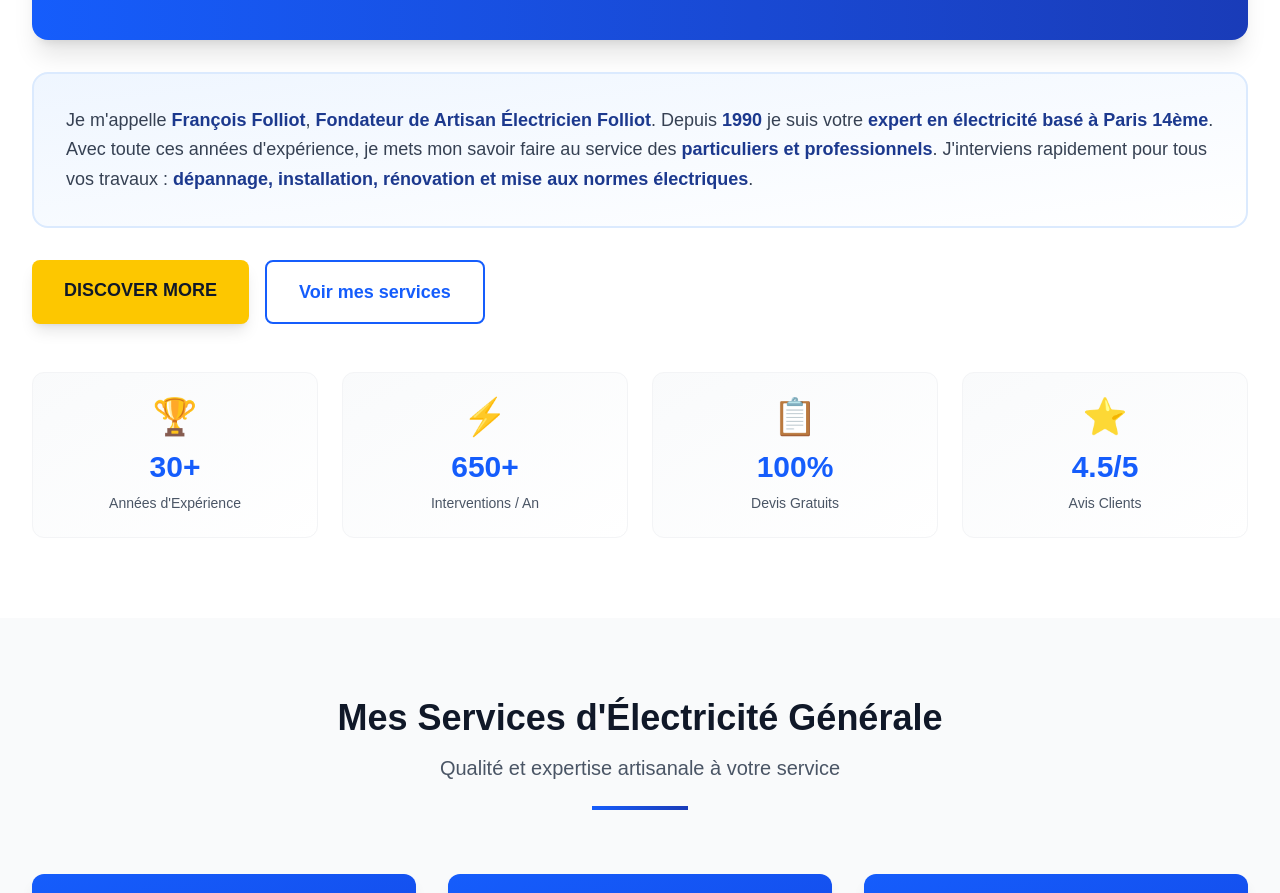
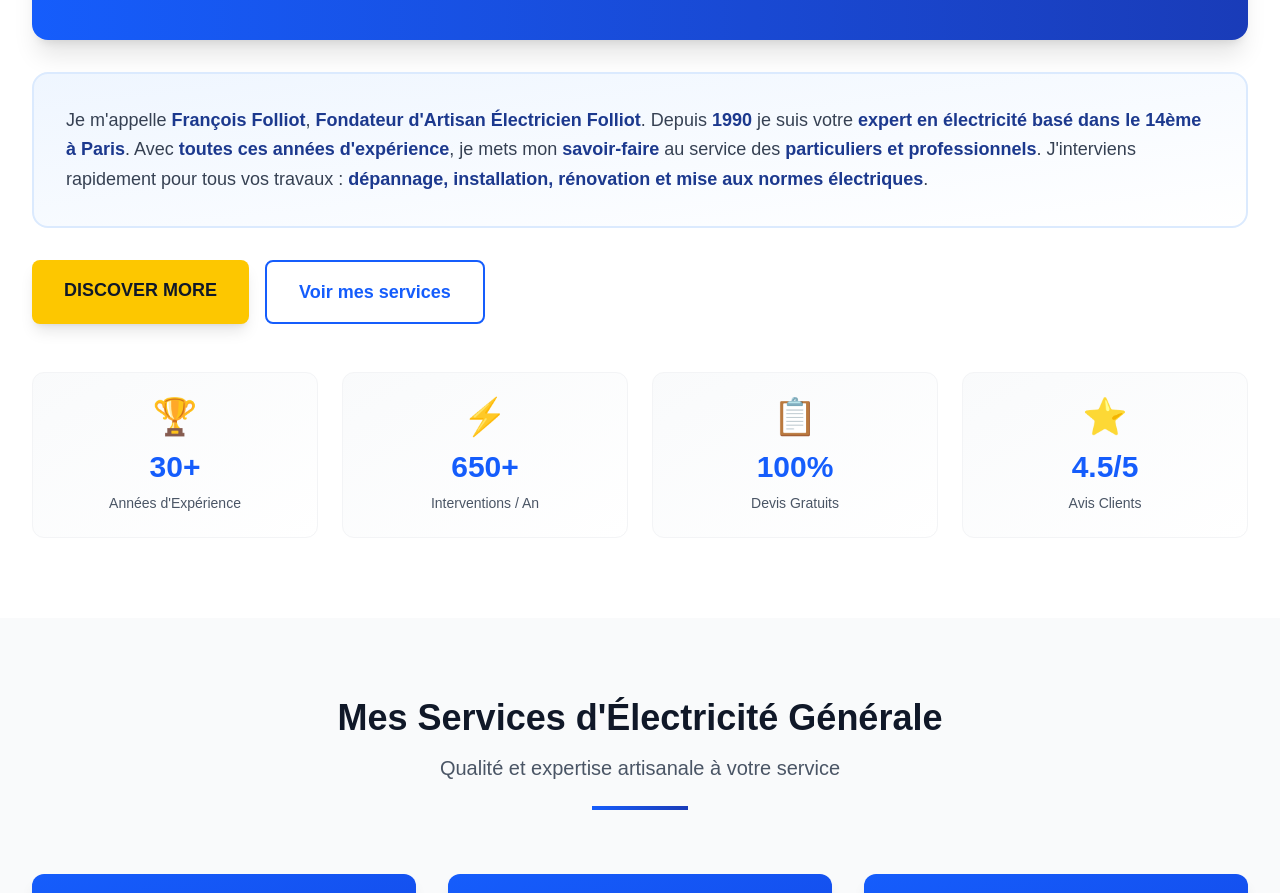
Before and after one commit to alvisebalistreri-web/artisan-folliot-preview, a Next.js app: page / in a window 1280 px wide. Shown: the part 1386-2279 px from the top of the page. Built offline with nearby package versions, Linux system fonts and the light colour scheme.

Commit message:
Fix: Corrections orthographe (toutes ces années, savoir-faire, d'Artisan)

```diff
--- a/app/page.tsx
+++ b/app/page.tsx
@@ -209,7 +209,7 @@ export default function Home() {
           {/* Content Box */}
           <div className="bg-gradient-to-br from-blue-50 to-white border-2 border-blue-100 rounded-2xl p-6 sm:p-8 mb-8">
             <p className="text-lg text-gray-700 leading-relaxed">
-              Je m'appelle <strong className="text-blue-900 font-semibold">François Folliot</strong>, <strong className="text-blue-900 font-semibold">Fondateur de Artisan Électricien Folliot</strong>. Depuis <strong className="text-blue-900 font-semibold">1990</strong> je suis votre <strong className="text-blue-900 font-semibold">expert en électricité basé à Paris 14ème</strong>. Avec toute ces années d'expérience, je mets mon savoir faire au service des <strong className="text-blue-900 font-semibold">particuliers et professionnels</strong>. J'interviens rapidement pour tous vos travaux : <strong className="text-blue-900 font-semibold">dépannage, installation, rénovation et mise aux normes électriques</strong>.
+              Je m'appelle <strong className="text-blue-900 font-semibold">François Folliot</strong>, <strong className="text-blue-900 font-semibold">Fondateur d'Artisan Électricien Folliot</strong>. Depuis <strong className="text-blue-900 font-semibold">1990</strong> je suis votre <strong className="text-blue-900 font-semibold">expert en électricité basé dans le 14ème à Paris</strong>. Avec <strong className="text-blue-900 font-semibold">toutes ces années d'expérience</strong>, je mets mon <strong className="text-blue-900 font-semibold">savoir-faire</strong> au service des <strong className="text-blue-900 font-semibold">particuliers et professionnels</strong>. J'interviens rapidement pour tous vos travaux : <strong className="text-blue-900 font-semibold">dépannage, installation, rénovation et mise aux normes électriques</strong>.
             </p>
           </div>
 
```
